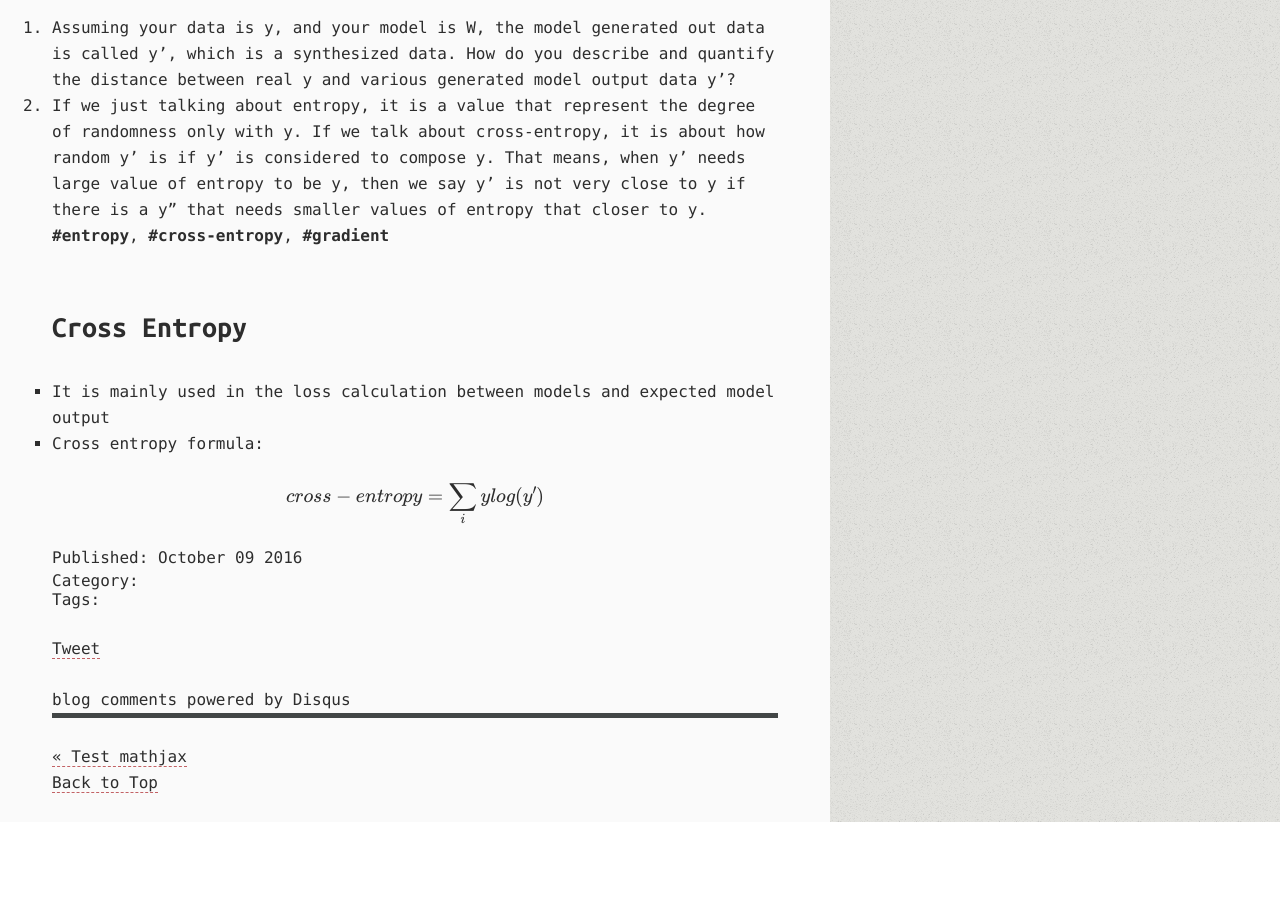
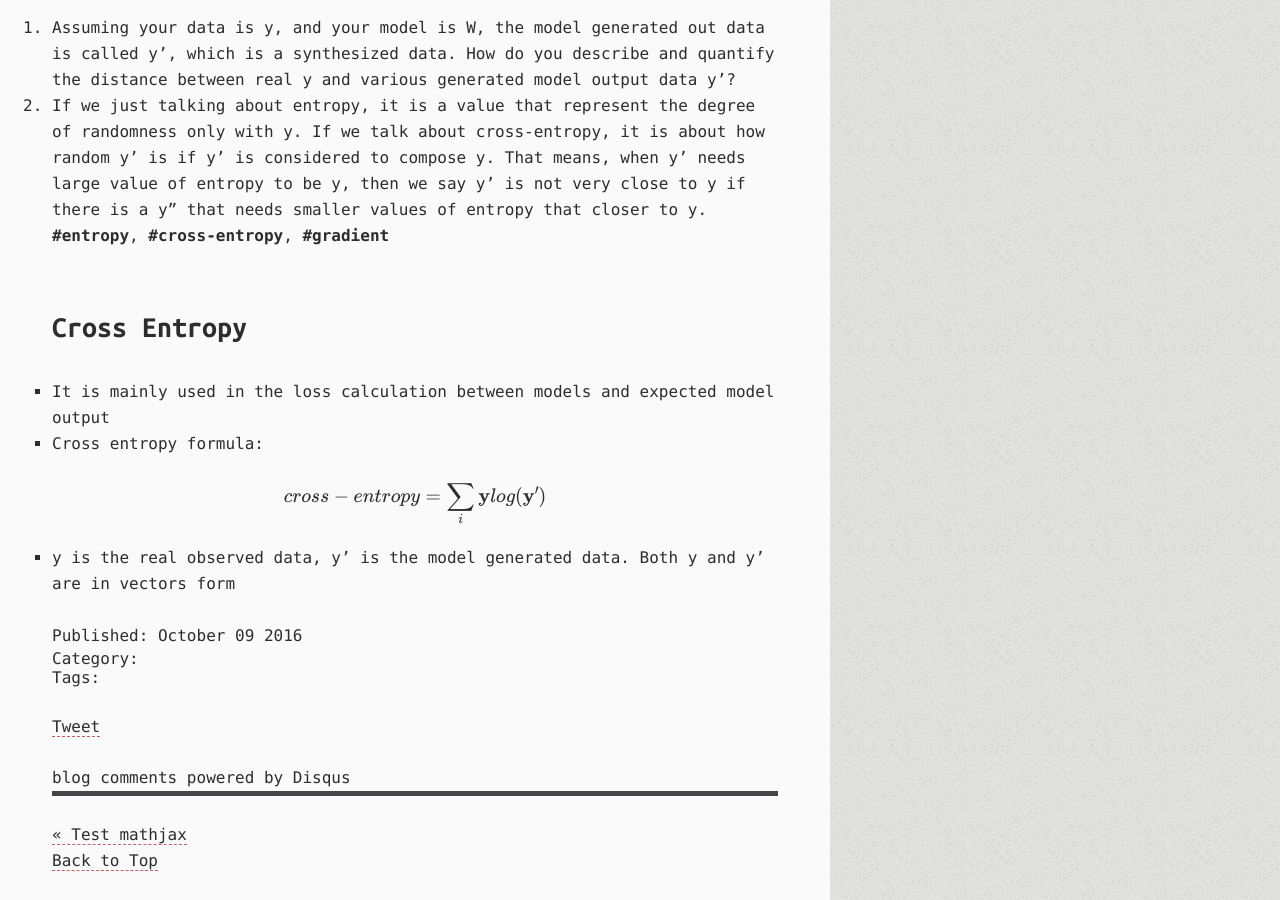
Before and after one commit to BrianPin/brianpin.github.io, a Jekyll site: the page built from _posts/2016-10-09-learning-notes-cross-entropy-and-stochastic-gradient-descent.markdown, in a window 1280 px wide and 900 px high, scrolled down 996 px. Built offline with Jekyll 4.4.1, drawn with Linux system fonts in a browser that asks for light colours; Markdown is read by kramdown in place of the engine named in the settings; formulas are drawn with MathJax 3; comment, search, counter and statistics services are not loaded; before the commit the page ends 1818 px from its top, so only the background shows below that.

Commit message:
mathjax problem

```diff
--- a/_posts/2016-10-09-learning-notes-cross-entropy-and-stochastic-gradient-descent.markdown
+++ b/_posts/2016-10-09-learning-notes-cross-entropy-and-stochastic-gradient-descent.markdown
@@ -17,4 +17,6 @@ __#entropy__, __#cross-entropy__, __#gradient__
 * It is mainly used in the loss calculation between models and expected model output
 * Cross entropy formula:
 
-$$ cross-entropy = \sum_i ylog(y') $$
+$$ cross-entropy = \sum_i \mathbf{y}log(\mathbf{y'}) $$
+
+* y is the real observed data, y' is the model generated data. Both y and y' are in vectors form
```
